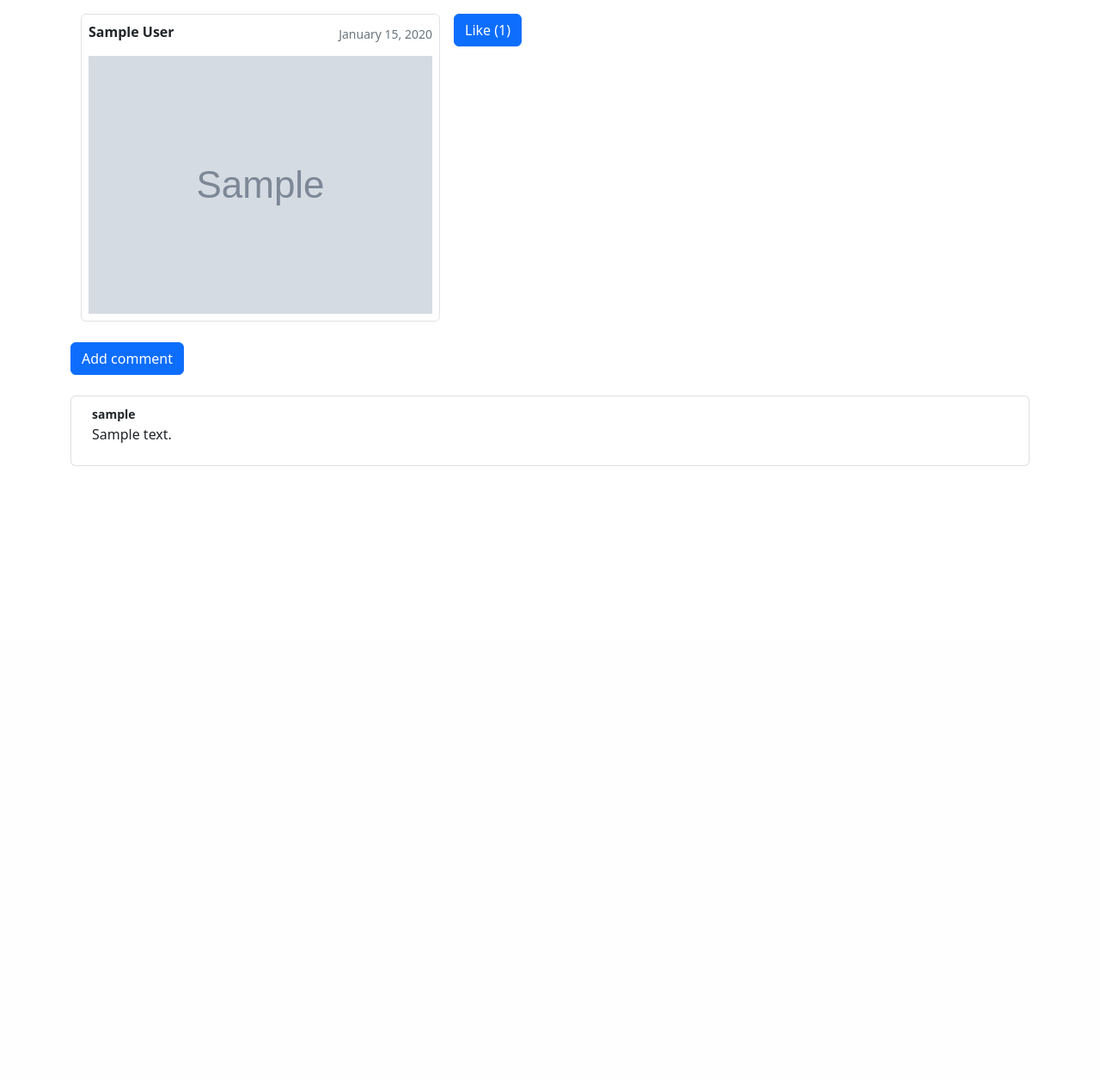
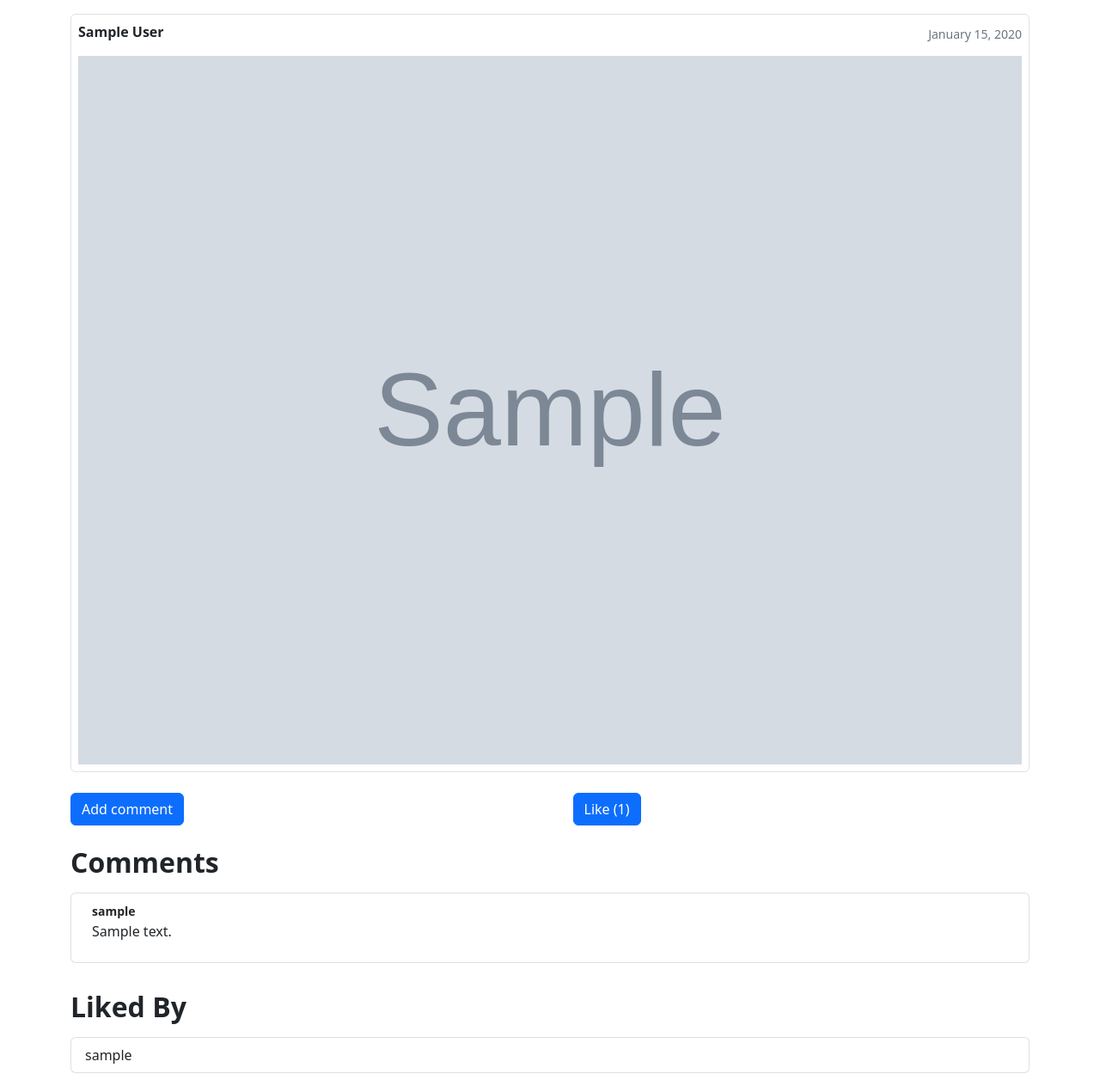
Before and after one commit to pankaj1707k/django-socmedia, a Django app: page /posts/1/ in a window 1280 px wide. Shown: the part 56-1312 px from the top of the page at 86% size. Before the commit the page ends 598 px from the top, so only its background shows below. Run offline with Django 4.2, Linux system fonts and the light colour scheme; tables that the repository leaves empty hold one stand-in row (values such as "Sample post"); grey boxes marked "Sample" are stand-in pictures; some libraries are stand-ins or nearby versions.

Commit message:
refactor: change post-detail layout and redirect url after like toggle
Add list of users who liked a post on post-detail page

```diff
--- a/posts/views.py
+++ b/posts/views.py
@@ -109,4 +109,4 @@ class LikeToggleView(LoginRequiredMixin, View):
         except self.model.DoesNotExist:
             like = self.model.objects.create(post=post, author=self.request.user)
             like.save()
-        return redirect("feed")
+        return redirect("post-detail", pk=post.id)
--- a/templates/posts/post_detail.html
+++ b/templates/posts/post_detail.html
@@ -1,7 +1,6 @@
 {% extends "base.html" %}
 {% block content %}
 <main class="container d-flex flex-column">
-    <div class="container d-flex">
     <article class="mt-3 border rounded p-2">
         <div class="d-flex justify-content-between">
             <p class="fw-bold">
@@ -15,7 +14,12 @@
         </div>
         <img src="{{ post.image.url }}" alt="post_image" class="w-100">
     </article>
-        <div class="mt-3 ms-3">
+    <div class="mt-4 d-flex justify-content-between">
+        <a href="{% url 'comment-add' %}?ppk={{ post.id }}" class="btn btn-primary">Add comment</a>
+        {% if post.author == user %}
+        <a href="{% url 'post-update' post.id %}" class="btn btn-primary">Edit</a>
+        <a href="{% url 'post-delete' post.id %}" class="btn btn-danger">Delete</a>
+        {% endif %}
         {% if user.is_authenticated %}
         <form action="{% url 'like-post' %}?ppk={{ post.id }}" method="post">
             {% csrf_token %}
@@ -28,18 +32,11 @@
             Like ({{ post.like_set.count }})
         </a><br>
         {% endif %}
-            {% if post.author == user %}
-            <a href="{% url 'post-update' post.id %}" class="btn btn-primary d-block">Edit</a>
-            <a href="{% url 'post-delete' post.id %}" class="btn btn-danger d-block mt-3">Delete</a>
-            {% endif %}
-        </div>
-    </div>
-    <div class="mt-4">
-        <a href="{% url 'comment-add' %}?ppk={{ post.id }}" class="btn btn-primary">Add comment</a>
     </div>
 
     <!-- Comments -->
-    <ul class="mt-4 list-group">
+    <h2 class="fw-bold mt-4">Comments</h2>
+    <ul class="my-2 list-group">
         {% for comment in comments %}
         <li class="list-group-item d-flex justify-content-between align-items-start">
             <div class="ms-2 me-auto">
@@ -53,5 +50,13 @@
         </li>
         {% endfor %}
     </ul>
+
+    <!-- Likes -->
+    <h2 class="fw-bold mt-4">Liked By</h2>
+    <ul class="my-2 list-group">
+        {% for like in post.like_set.all %}
+        <li class="list-group-item">{{ like.author }}</li>
+        {% endfor %}
+    </ul>
 </main>
 {% endblock content %}
```
Also changed, not shown: templates/posts/feed.html (+0 -14 lines). Lines whose indentation alone changed are shown as unchanged.
